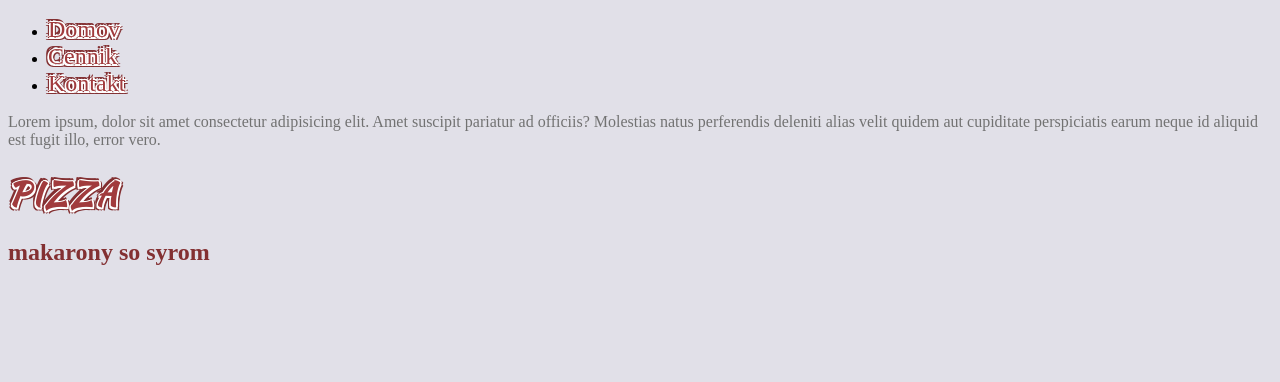
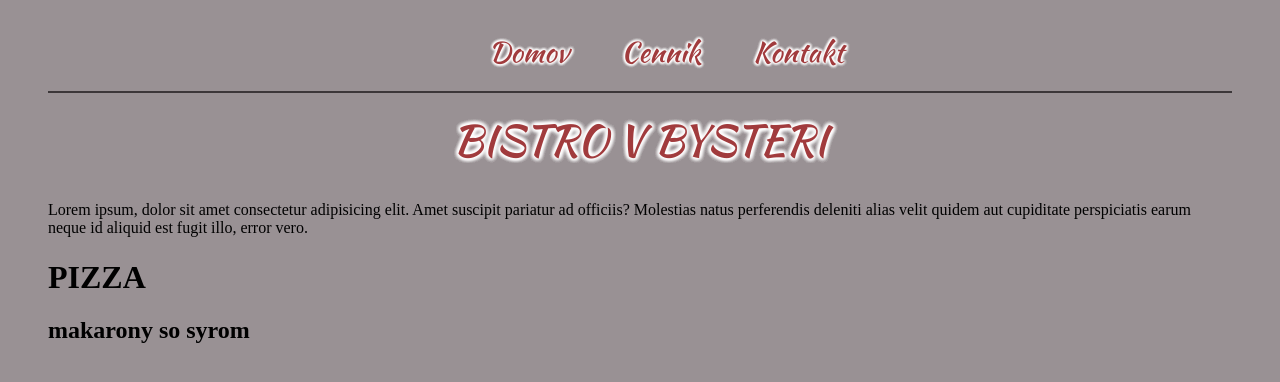
Before and after one commit to michal-ta/Bistro, a plain HTML site: page index.html in a window 1280 px wide. Drawn offline with Linux system fonts and the light colour scheme.

Commit message:
adding brend , em function ,changing basic colors

```diff
--- a/index.html
+++ b/index.html
@@ -10,14 +10,20 @@
 <body>
     <nav class="navigation">
         <ul>
-            <li> <a href="#">Domov </a></li>
+            <li> <a href="#">Domov</a></li>
             <li> <a href="#">Cennik </a></li>
             <li> <a href="#">Kontakt </a></li>
         </ul>
     </nav>
+
+    <header class="brand">
+     BISTRO V BYSTERI
+     </header>
     <p>Lorem ipsum, dolor sit amet consectetur adipisicing elit. Amet suscipit pariatur ad officiis? Molestias natus perferendis deleniti alias velit quidem aut cupiditate perspiciatis earum neque id aliquid est fugit illo, error vero.</p>
 
     <h1> PIZZA </h1>
     <h2> makarony so syrom</h2>
+
+
 </body>
 </html>
--- a/scss/_mixin.scss
+++ b/scss/_mixin.scss
@@ -1,3 +1,7 @@
 @mixin shadow{
-    text-shadow: -1.5px 0 0 #fff , 1.5px 0 0 #fff, 0 1.5px 0 #fff , 0 -1.5px 0 #fff, 1.5px 1.5px 0 #fff, 1.5px -1.5px  0 #fff, -1.5px 1.5px 0 #fff, -2.8px 0 0 $color-brd-text , 2.8px 0 0 $color-brd-text, 0 2.8px 0 $color-brd-text , 0 -2.8px 0 $color-brd-text,-2.8px -2.8px 0 $color-brd-text, 2.8px 2.8px  0 $color-brd-text, -2.8px 2.8px  0 $color-brd-text;
+    text-shadow: 0 0 0.12em #fff,0 0 0.12em #fff,0 0 0.12em #fff,0 0 0.12em #fff,0 0 0.12em #fff,0 0 0.12em #fff,0 0 0.12em #fff,0 0 0.12em #fff,
 }
+
+@function em($size, $context:16){
+        @return ($size/$context) +em;
+}
--- /dev/null
+++ b/scss/_navigation.scss
@@ -0,0 +1,17 @@
+.navigation ul {
+    list-style:none;
+    display: flex;
+    flex-direction: row;
+    justify-content: center;
+    padding : 0 0 1.2em 0;
+    border-bottom: em(2) solid darken($color-bg-primary, 8%);
+}
+
+a{
+    @include shadow;
+    color:$color-primary;
+    font-size: em(28);
+    padding-left: em(30);
+    font-family: KaushanScript , 'Lucida Grande', sans-serif;
+    text-decoration: none;
+}
--- a/scss/_variables.scss
+++ b/scss/_variables.scss
@@ -1,7 +1,6 @@
 $color-primary: #a13b3d;
-$color-secondary: #c8c3d1;
-$color-bg-primary:#b1afc4;
-$color-accent:#727272;
-$color-brd-text: darken($color-primary,8%);
+$color-secondary: #54545c;
+$color-bg-primary:#514b4d;
+$color-accent:#8f7d48;
 
 // font z plagatu Kaushan Script
--- a/scss/style.scss
+++ b/scss/style.scss
@@ -1,40 +1,31 @@
 @import '_variables.scss';
-@import 'mixin.scss';
+@import '_mixin.scss';
+@import '_navigation.scss';
 
+//general
 
-body{
-    background-color: red;
-}
-
-p{
-    color: $color-accent;
-}
 
 @font-face {
     font-family: KaushanScript;
     src: url(/scss/fonts/KaushanScript.ttf);
 }
 
- body{
+ body {
      font-size: 100% ;
-     background-color: transparentize($color-bg-primary, 0.62);
+     background-color: lighten($color-bg-primary, 28%);
+     margin:0;
+     padding: 1em 3em 3em 3em;
  }
-h1{
+
+//header
+///-------------------
+
+.brand{
     font-family: KaushanScript , 'Lucida Grande', sans-serif;
+    font-size: em(42);
     color: $color-primary;
     @include shadow;
-    letter-spacing: 0.1em;
-}
-
-h2{
-    color: $color-brd-text;
-}
-
-a{
-    text-decoration: none;
-    display: inline-block;
-    @include shadow;
-    font-size: 1.5em;
-    color:$color-primary;
+    text-align: center;
+    padding-bottom: em(15,42);
 
 }
```
Also changed, not shown: scss/style.css, 1 other file.
